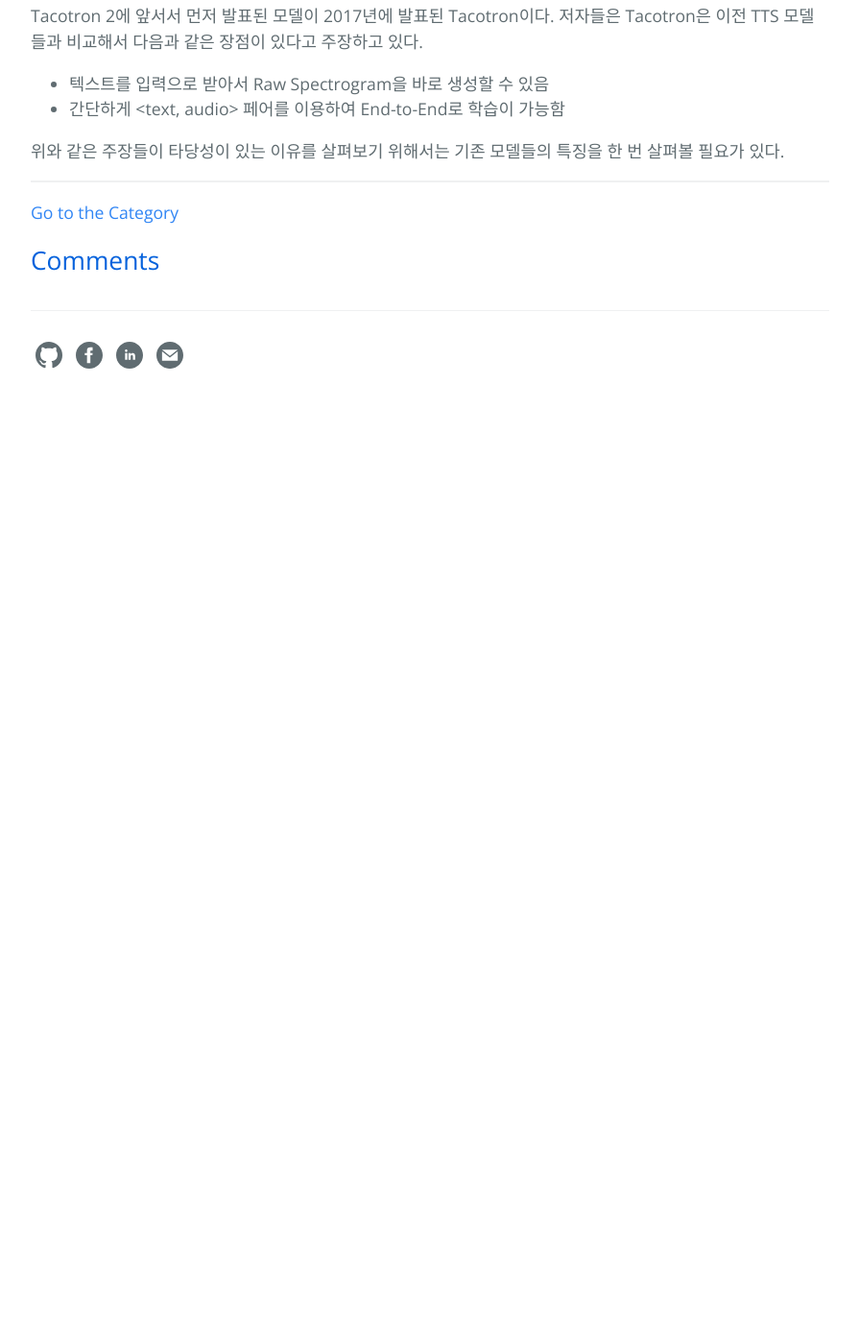
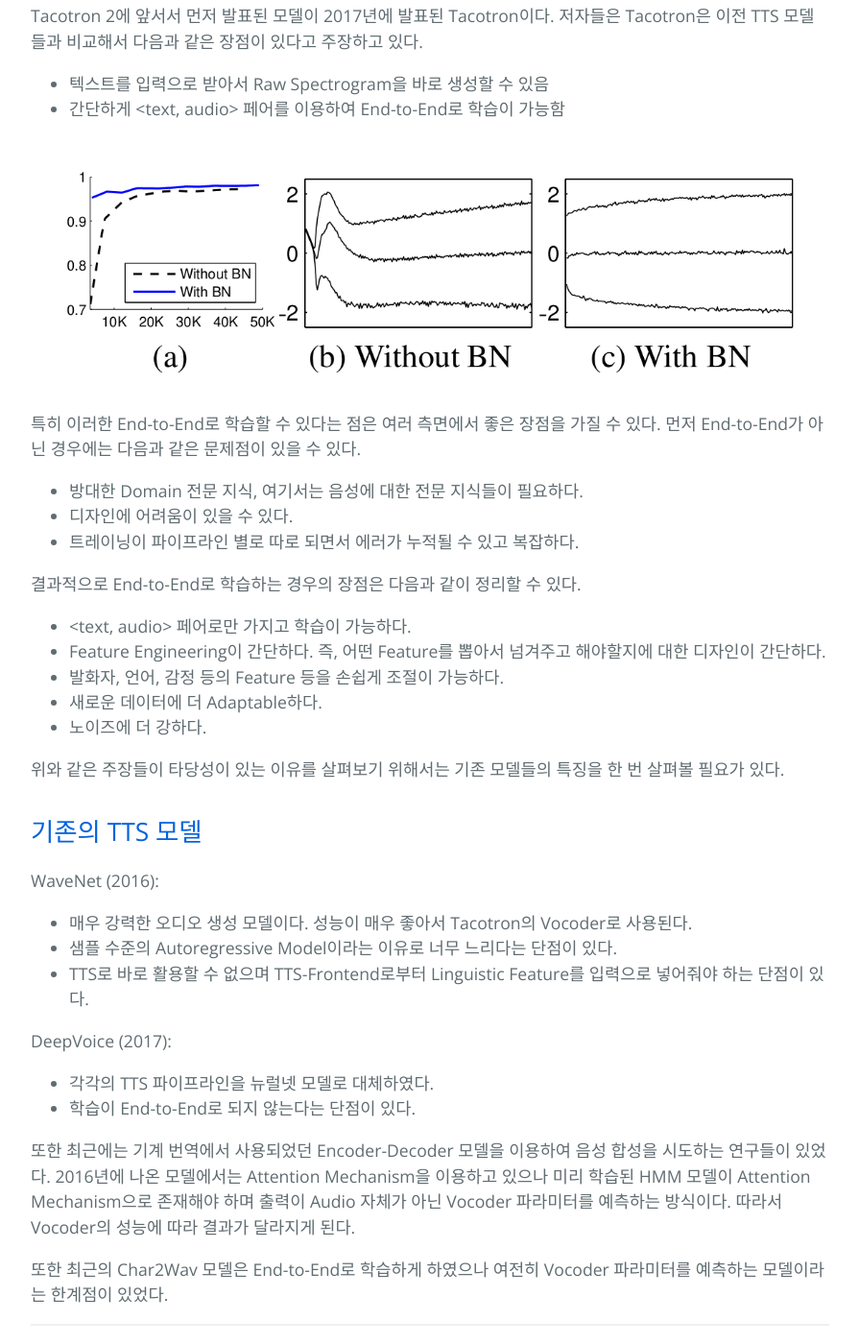
Before and after one commit to hcnoh/hcnoh.github.io, a Jekyll site: the page built from _posts/2018-12-11-tacotron.md, in a window 1280 px wide and 1400 px high, scrolled down 786 px. Shown: the whole window at 96% size, without its empty margins (192-1087 px from the left). Built offline with Jekyll 4.4.1, drawn with Linux system fonts in a browser that asks for light colours; comment, search, counter and statistics services are not loaded; before the commit the page ends 1224 px from its top, so only the background shows below that.

Commit message:
Update 2018-12-11-tacotron.md

```diff
--- a/_posts/2018-12-11-tacotron.md
+++ b/_posts/2018-12-11-tacotron.md
@@ -24,4 +24,32 @@
 - 텍스트를 입력으로 받아서 Raw Spectrogram을 바로 생성할 수 있음
 - 간단하게 <text, audio> 페어를 이용하여 End-to-End로 학습이 가능함
 
+![](/assets/img/2018-11-27-batch-normalization/01.png)
+
+특히 이러한 End-to-End로 학습할 수 있다는 점은 여러 측면에서 좋은 장점을 가질 수 있다. 먼저 End-to-End가 아닌 경우에는 다음과 같은 문제점이 있을 수 있다.
+- 방대한 Domain 전문 지식, 여기서는 음성에 대한 전문 지식들이 필요하다.
+- 디자인에 어려움이 있을 수 있다.
+- 트레이닝이 파이프라인 별로 따로 되면서 에러가 누적될 수 있고 복잡하다.
+
+결과적으로 End-to-End로 학습하는 경우의 장점은 다음과 같이 정리할 수 있다.
+- <text, audio> 페어로만 가지고 학습이 가능하다.
+- Feature Engineering이 간단하다. 즉, 어떤 Feature를 뽑아서 넘겨주고 해야할지에 대한 디자인이 간단하다.
+- 발화자, 언어, 감정 등의 Feature 등을 손쉽게 조절이 가능하다.
+- 새로운 데이터에 더 Adaptable하다.
+- 노이즈에 더 강하다.
+
 위와 같은 주장들이 타당성이 있는 이유를 살펴보기 위해서는 기존 모델들의 특징을 한 번 살펴볼 필요가 있다.
+
+## 기존의 TTS 모델
+WaveNet (2016):
+- 매우 강력한 오디오 생성 모델이다. 성능이 매우 좋아서 Tacotron의 Vocoder로 사용된다.
+- 샘플 수준의 Autoregressive Model이라는 이유로 너무 느리다는 단점이 있다.
+- TTS로 바로 활용할 수 없으며 TTS-Frontend로부터 Linguistic Feature를 입력으로 넣어줘야 하는 단점이 있다.
+
+DeepVoice (2017):
+- 각각의 TTS 파이프라인을 뉴럴넷 모델로 대체하였다.
+- 학습이 End-to-End로 되지 않는다는 단점이 있다.
+
+또한 최근에는 기계 번역에서 사용되었던 Encoder-Decoder 모델을 이용하여 음성 합성을 시도하는 연구들이 있었다. 2016년에 나온 모델에서는 Attention Mechanism을 이용하고 있으나 미리 학습된 HMM 모델이 Attention Mechanism으로 존재해야 하며 출력이 Audio 자체가 아닌 Vocoder 파라미터를 예측하는 방식이다. 따라서 Vocoder의 성능에 따라 결과가 달라지게 된다.
+
+또한 최근의 Char2Wav 모델은 End-to-End로 학습하게 하였으나 여전히 Vocoder 파라미터를 예측하는 모델이라는 한계점이 있었다.
```
